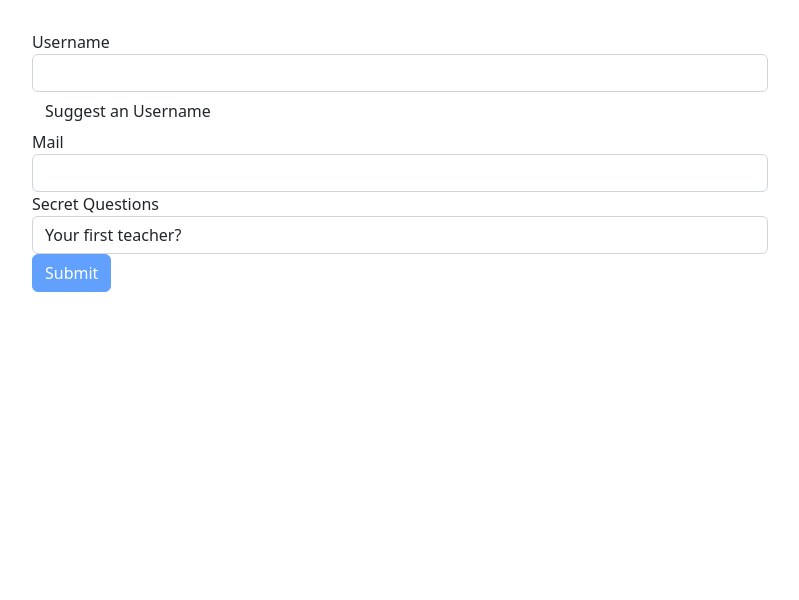
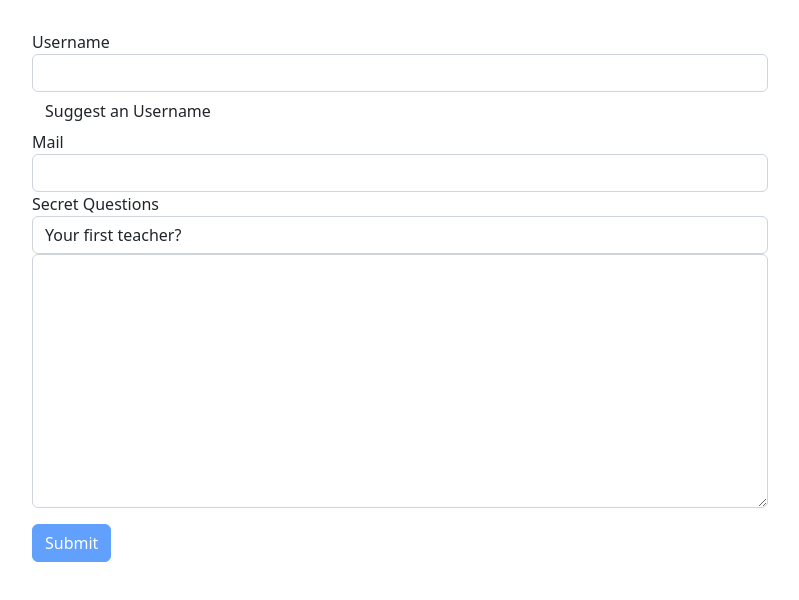
Before and after one commit to AhmedAliRezk5050/angular-practise, an Angular app: page / in a window 1280 px wide. Shown: the top 600 px of the page, without its empty margins (50-849 px from the left). Built offline with nearby package versions, Linux system fonts and the light colour scheme.

Commit message:
forms(TD(Using ngModel with Two-Way-Binding))

```diff
--- a/src/app/app.component.html
+++ b/src/app/app.component.html
@@ -53,6 +53,10 @@
             Please choose a Secret Question.
           </div>
         </div>
+        <div class="">
+          <textarea name="reply" cols="30" rows="10" class="form-control" [(ngModel)]="answer"></textarea>
+          <p>{{answer}}</p>
+        </div>
         <button class="btn btn-primary" type="submit" [disabled]="f.invalid">Submit</button>
       </form>
     </div>
--- a/src/app/app.component.ts
+++ b/src/app/app.component.ts
@@ -10,6 +10,8 @@ export class AppComponent {
 
   @ViewChild('f') form?: NgForm
 
+  answer = '';
+
   defaultQuestion = "teacher"
 
   suggestUserName() {
```
